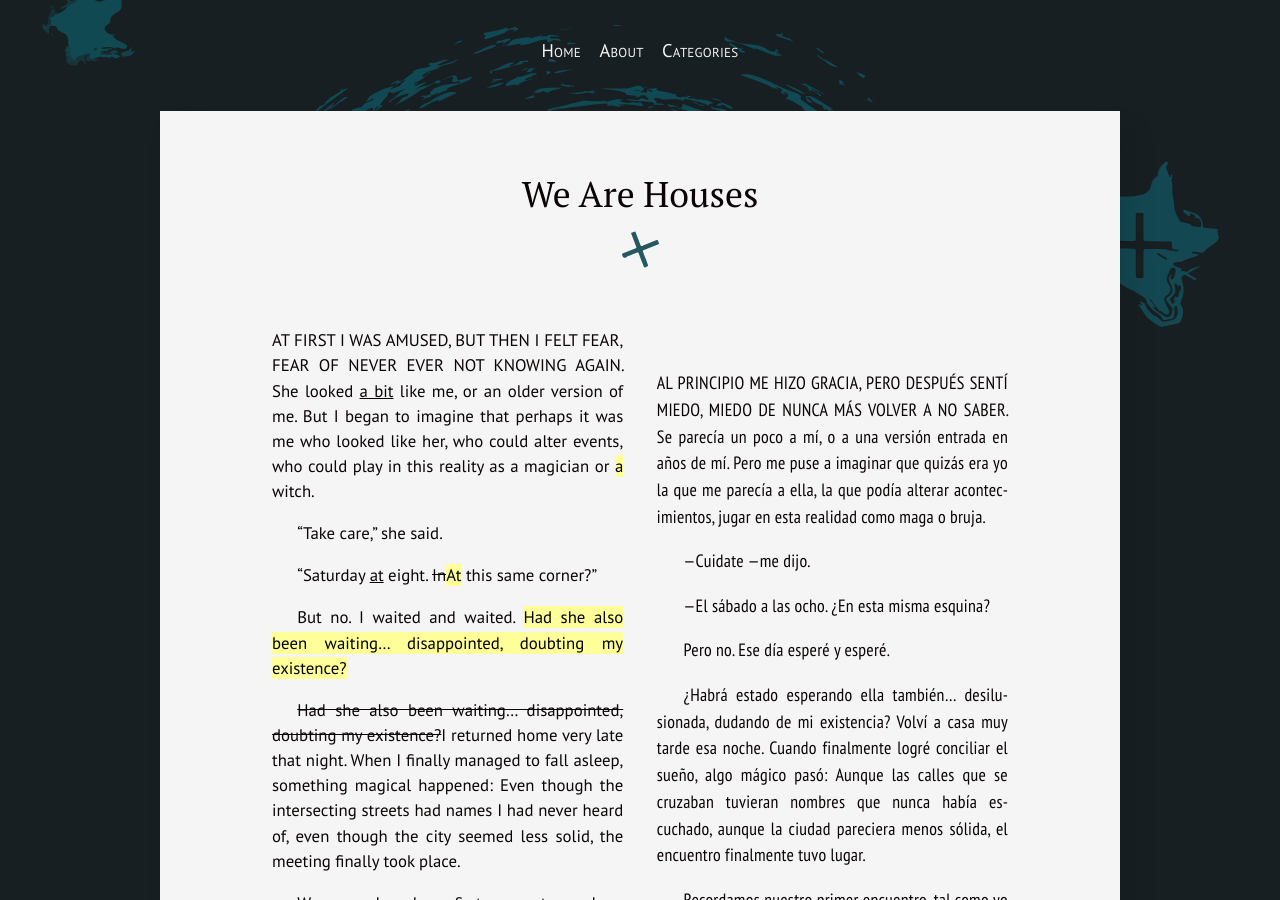
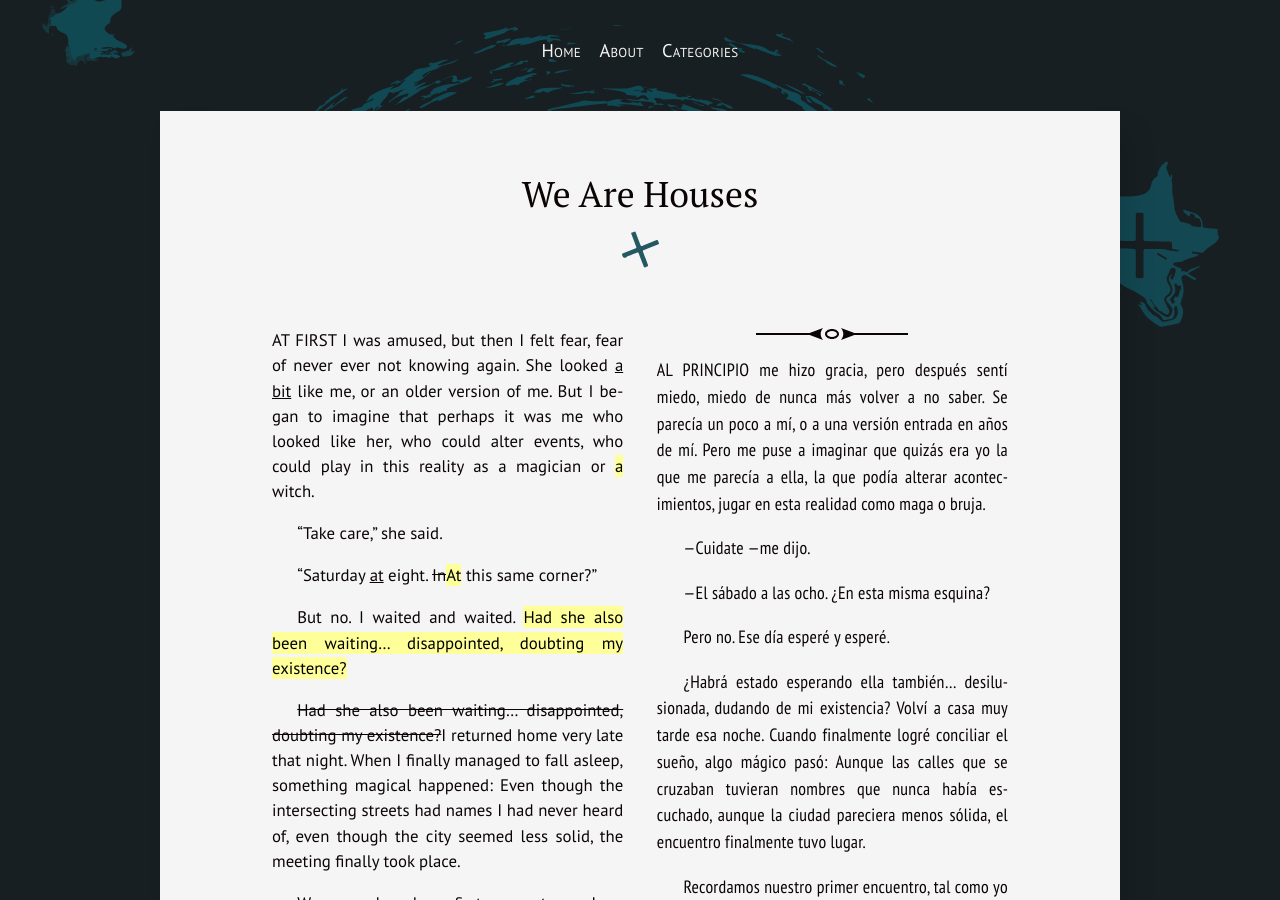
Before and after one commit to silvialohrmann/editorial, a Jekyll site: the page built from _posts/2022-11-18-we-are-houses.md, in a window 1280 px wide and 900 px high. Built offline with Jekyll 4.4.1, drawn with Linux system fonts in a browser that asks for light colours.

Commit message:
Update 2022-11-18-we-are-houses.md

```diff
--- a/_posts/2022-11-18-we-are-houses.md
+++ b/_posts/2022-11-18-we-are-houses.md
@@ -4,7 +4,7 @@ category: Intro
 layout: post
 ---
 
-<span class="first-sentence">At first I was amused, but then I felt fear, fear of never ever not knowing again.</span> She looked <span style="text-decoration: underline;" title="*What is difference between 'a tad,' 'a bit,' 'a little?' Why do you use 'a tad?',* English Language & Usage Stack Exchange, accessed November 20, 2022, https://english.stackexchange.com/questions/18849/what-is-difference-between-a-tad-a-bit-a-little-why-do-you-use-a-tad">a bit</span> like me, or an older version of me. But I began to imagine that perhaps it was me who looked like her, who could alter events, who could play in this reality as a magician or <ins title="edited on 2022-11-20">a</ins> witch.
+<span class="first-sentence">At first</span> I was amused, but then I felt fear, fear of never ever not knowing again. She looked <span style="text-decoration: underline;" title="*What is difference between 'a tad,' 'a bit,' 'a little?' Why do you use 'a tad?',* English Language & Usage Stack Exchange, accessed November 20, 2022, https://english.stackexchange.com/questions/18849/what-is-difference-between-a-tad-a-bit-a-little-why-do-you-use-a-tad">a bit</span> like me, or an older version of me. But I began to imagine that perhaps it was me who looked like her, who could alter events, who could play in this reality as a magician or <ins title="edited on 2022-11-20">a</ins> witch.
 
 “Take care,” she said.
 
@@ -96,9 +96,9 @@ I dream I’m in a large room shaped like an amphitheater. They are explaining h
 
 Upon waking, I find everyday life very hard to face, the contrast is almost unbearable to me. Luckily, chatting with Itna all the way to school helps me enter the world slowly.
 
-<br/>
+<hr class="column">
 <div class="spanish">
-<p><span class="first-sentence">Al principio me hizo gracia, pero después sentí miedo, miedo de nunca más volver a no saber.</span> Se parecía un poco a mí, o a una versión entrada en años de mí. Pero me puse a imaginar que quizás era yo la que me parecía a ella, la que podía alterar acontecimientos, jugar en esta realidad como maga o bruja.</p>
+<p><span class="first-sentence">Al principio</span> me hizo gracia, pero después sentí miedo, miedo de nunca más volver a no saber. Se parecía un poco a mí, o a una versión entrada en años de mí. Pero me puse a imaginar que quizás era yo la que me parecía a ella, la que podía alterar acontecimientos, jugar en esta realidad como maga o bruja.</p>
 
 <p>—Cuidate —me dijo.</p>
 
```
